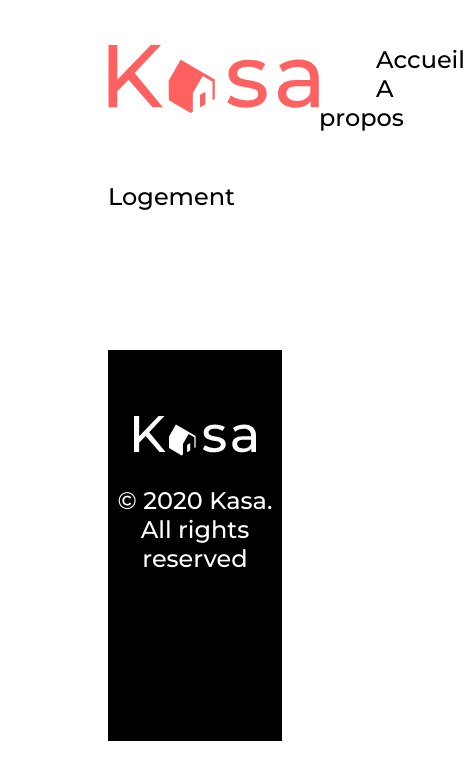
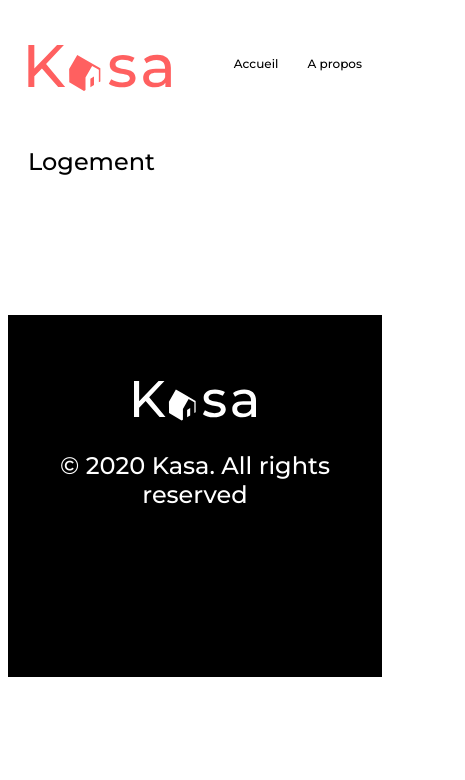
Before and after one commit to Luc-StPol/React-Projet-5, a React (Create React App) app: page /logement/1 in a window 390 px wide. Shown: the top 780 px of the page, 465 px wide, since content can reach past the window. Built offline with nearby package versions, Linux system fonts and the light colour scheme.

Commit message:
Responsive header + footer + error404

```diff
--- a/src/index.jsx
+++ b/src/index.jsx
@@ -16,8 +16,9 @@ const root = ReactDOM.createRoot(document.getElementById('root'));
 
 root.render(
   <React.StrictMode>
-    <div className='globalStyle'>
+
   <Router>
+  <div className='globalStyle'>
     <Header />
     <Routes>
       <Route path="/" element={<Home />}/>
@@ -25,8 +26,9 @@ root.render(
       <Route path='/logement/:id' element={<Logement />} />
       <Route path='/propos' element={<Propos />} />
     </Routes>
+    </div>
   </Router>
   <Footer />
-  </div>
+
   </React.StrictMode>,
 )
--- a/src/styles/Style.css
+++ b/src/styles/Style.css
@@ -12,13 +12,16 @@
 
 
 
-
 /* Header */
 header {
     display: flex;
     justify-content: space-between;
     margin-top: 45px;
     margin-bottom: 50px;
+}
+
+header img {
+    height: 68px;
 }
 
 .link-style {
@@ -63,3 +66,36 @@ p,
 .link-style {
     margin-bottom: 139px;
 }
+
+/* Media query for small device */
+@media (max-width: 767.98px) {
+
+    .globalStyle {
+        margin: 0 20px;
+    }
+
+    /* Header */
+    header img {
+        height: 46px;
+        width: auto;
+    }
+
+    header .link-style {
+        font-size: 12px;
+        margin-left: 26px;
+    }
+
+    /* Erreur 404 */
+    .error404 h1 {
+        font-size: 96px;
+    }
+
+    .error404 p {
+        font-size: 18px;
+    }
+
+    .error404 .link-style {
+        font-size: 14px;
+    }
+
+}
```
